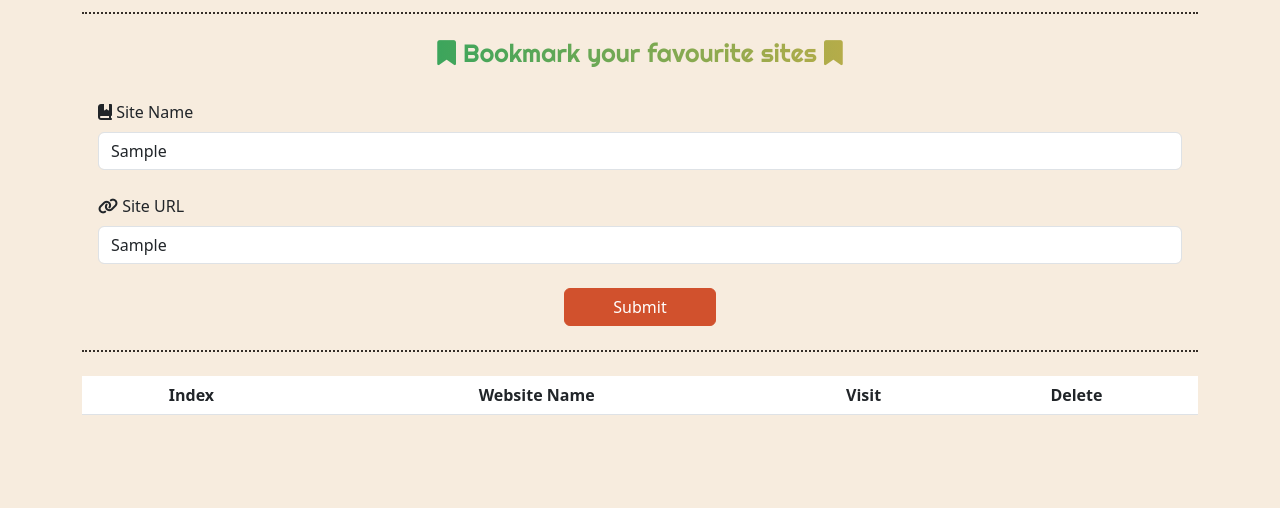
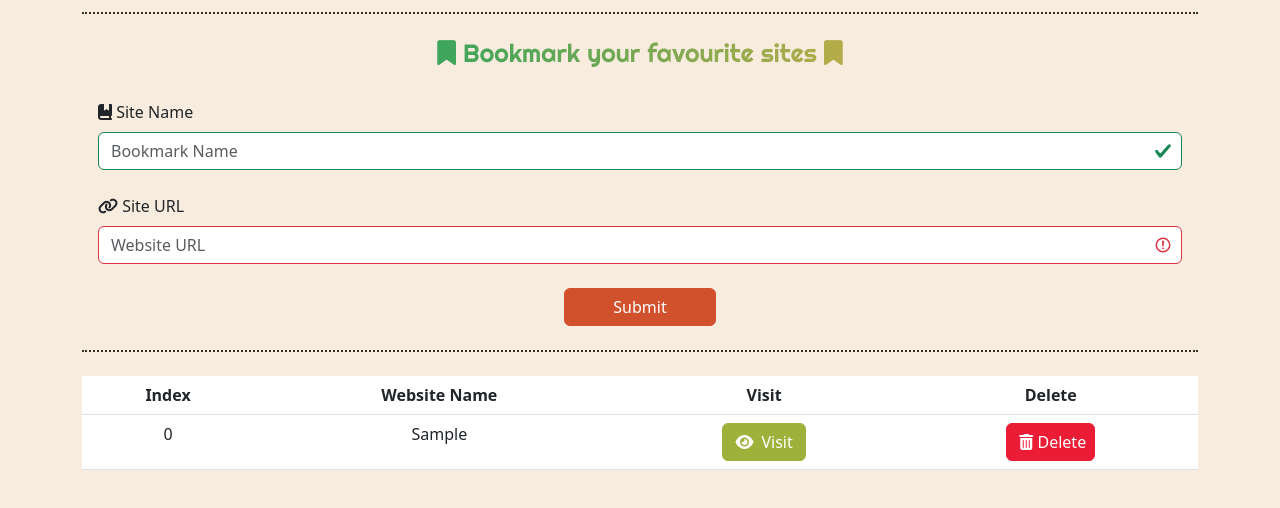
Before and after one commit to hamzamashad/Bookmarker, a plain HTML site: page index.html in a window 1280 px wide. Both pictures are taken after typing "Sample", "Sample" into the empty fields and a click on the button "Submit". Shown: the part 144-652 px from the top of the page. Drawn offline with Linux system fonts and the light colour scheme.

Commit message:
init functions

```diff
--- a/css/styles.css
+++ b/css/styles.css
@@ -47,3 +47,22 @@ h1:hover::before {
     --bs-btn-hover-bg: #bb4120;
     --bs-btn-hover-border-color: #a03315;
 }
+
+
+table tbody .visit-btn {
+    --bs-btn-color: #fff;
+    --bs-btn-bg: #9eb23b;
+    --bs-btn-border-color: #9eb23b;
+    --bs-btn-hover-color: #fff;
+    --bs-btn-hover-bg: #8a9e23;
+    --bs-btn-hover-border-color: #6e8018;
+}
+
+table tbody .delete-btn {
+    --bs-btn-color: #fff;
+    --bs-btn-bg: #eb1d36;
+    --bs-btn-border-color: #eb1d36;
+    --bs-btn-hover-color: #fff;
+    --bs-btn-hover-bg: #d30820;
+    --bs-btn-hover-border-color: #ba081d;
+}
--- a/index.html
+++ b/index.html
@@ -21,18 +21,18 @@
                     <i class="fa-solid fa-bookmark"></i>
                 </h2>
                 <div class="site-name w-100 d-flex flex-column justify-content-center gap-2">
-                    <label for="site-name">
+                    <label for="siteName">
                         <i class="fa-solid fa-book-bookmark"></i>
                         Site Name
                     </label>
-                    <input type="text" name="site-name" class="form-control" placeholder="Bookmark Name">
+                    <input type="text" name="siteName" class="form-control" placeholder="Bookmark Name">
                 </div>
                 <div class="site-url w-100 d-flex flex-column justify-content-center gap-2">
-                    <label for="site-url">
+                    <label for="siteURL">
                         <i class="fa-solid fa-link"></i>
                         Site URL
                     </label>
-                    <input type="text" name="site-url" class="form-control" placeholder="Website URL">
+                    <input type="text" name="siteURL" class="form-control" placeholder="Website URL">
                 </div>
                 <button class="btn px-5" id="sbmtBtn">Submit</button>
             </div>
--- a/js/script.js
+++ b/js/script.js
@@ -0,0 +1,110 @@
+var siteNameTag = document.querySelector(".site-name input"),
+siteUrlTag = document.querySelector(".site-url input"),
+sbmtBtn = document.querySelector(".bookmark-input button");
+
+var deleteBtns, visitBtns; // Global variables for delete and visit fnc
+
+// Array to store sites in one session
+var sites = [];
+
+// Regex to validate input
+var siteNameRegex = /.{3,}/,
+siteUrlRegex = /(http(s)?:\/\/.)?(www\.)?[-a-zA-Z0-9@:%._\+~#=]{2,256}\.[a-z]{2,6}\b([-a-zA-Z0-9@:%_\+.~#?&//=]*)/
+
+
+function clearInputs() {
+    siteNameTag.value = "";
+    siteUrlTag.value = "";
+}
+
+function displaySites() {
+    var innerText = ``;
+    for (let i = 0; i < sites.length; i++) {
+        innerText += `
+            <tr>
+                <td>${i}</td>
+                <td>${sites[i].siteName}</td>
+                <td>
+                    <button class="btn visit-btn" data-index="0">
+                        <i class="fa-solid fa-eye pe-2"></i>Visit
+                    </button>
+                </td>
+                <td>
+                    <button class="btn delete-btn pe-2" data-index="0">
+                        <i class="fa-solid fa-trash-can"></i>
+                        Delete
+                    </button>
+                </td>
+            </tr>
+        `;
+    }
+    document.querySelector("table tbody").innerHTML = innerText;
+
+    // add delete btn fnc
+    deleteBtns = document.querySelectorAll("table tbody .delete-btn");
+    for (let i = 0; i < deleteBtns.length; i++) {
+        const deleteBtn = deleteBtns[i];
+        deleteBtn.addEventListener("click", function() {
+            deleteSite(i);
+        });
+    }
+
+    // add visit btn fnc
+    visitBtns = document.querySelectorAll("table tbody .visit-btn");
+    for (let i = 0; i < visitBtns.length; i++) {
+        const visitBtn = visitBtns[i];
+        visitBtn.addEventListener("click", function() {
+            visitSite(i);
+        });
+    }
+}
+
+function deleteSite(i){
+    sites.splice(i, 1);
+    localStorage.setItem("ourSites", JSON.stringify(sites));
+    displaySites();
+}
+
+function visitSite(i) {
+    console.log("visit site no. " + i)
+}
+
+
+sbmtBtn.addEventListener("click", function() {
+    var oneSite = {
+        siteName: siteNameTag.value,
+        siteUrl: siteUrlTag.value
+    }
+    sites.push(oneSite);
+    localStorage.setItem("ourSites", JSON.stringify(sites));
+    displaySites();
+    clearInputs();
+});
+
+siteNameTag.addEventListener("input", function() {
+    if (siteNameRegex.test(siteNameTag.value)) {
+        siteNameTag.classList.remove("is-invalid");
+        siteNameTag.classList.add("is-valid");
+    } else {
+        siteNameTag.classList.remove("is-valid");
+        siteNameTag.classList.add("is-invalid");
+    }
+})
+
+siteUrlTag.addEventListener("input", function() {
+    if (siteUrlRegex.test(siteUrlTag.value)) {
+        siteUrlTag.classList.remove("is-invalid");
+        siteUrlTag.classList.add("is-valid");
+    } else {
+        siteUrlTag.classList.remove("is-valid");
+        siteUrlTag.classList.add("is-invalid");
+    }
+})
+
+
+if (localStorage.getItem('ourSites') == null) {
+    sites = [];
+} else {
+    sites = JSON.parse(localStorage.getItem('ourSites'));  // pull array from browser's local sotrage
+    displaySites();
+}
```
Also changed, not shown: images/tick.svg (added), images/warning.svg (added).
